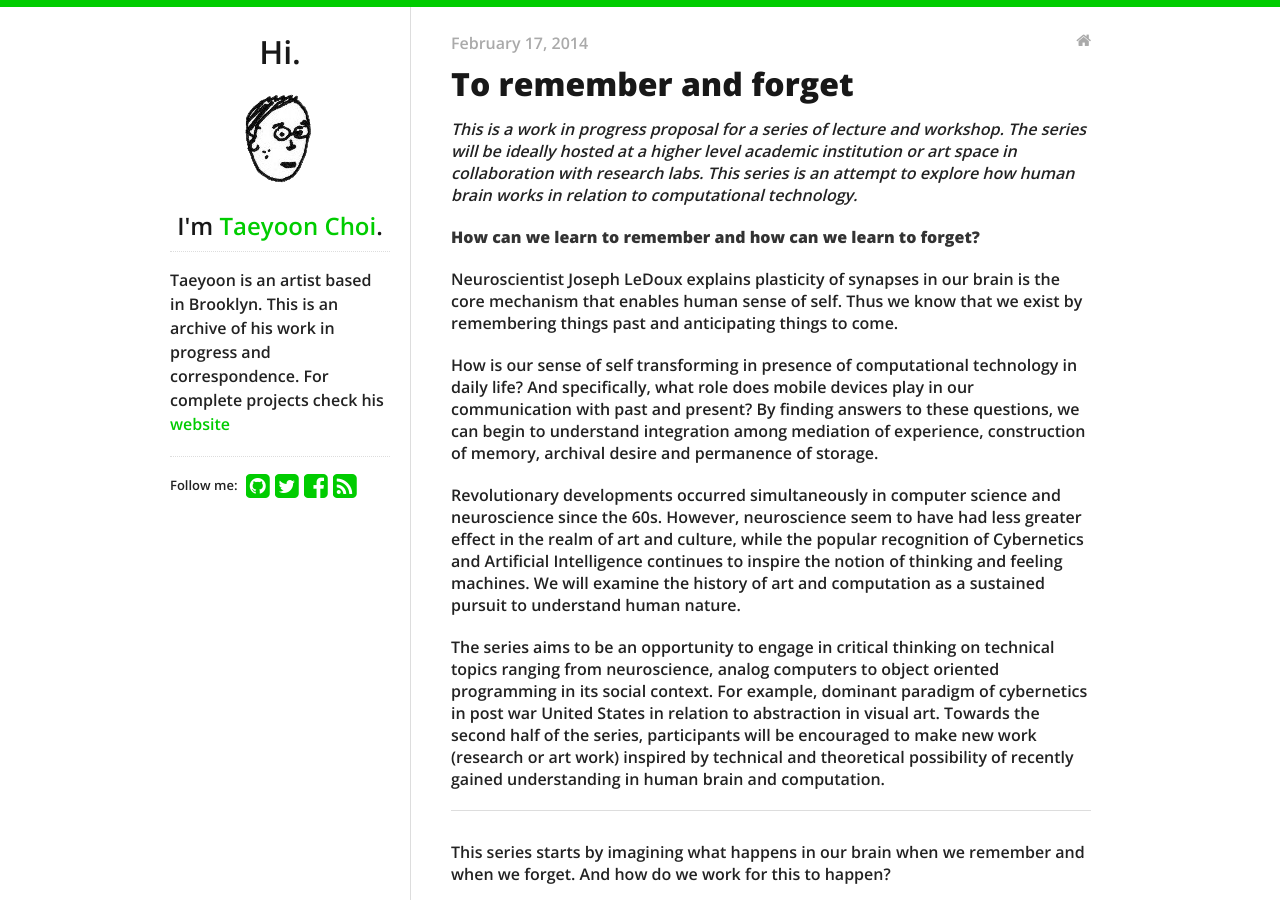
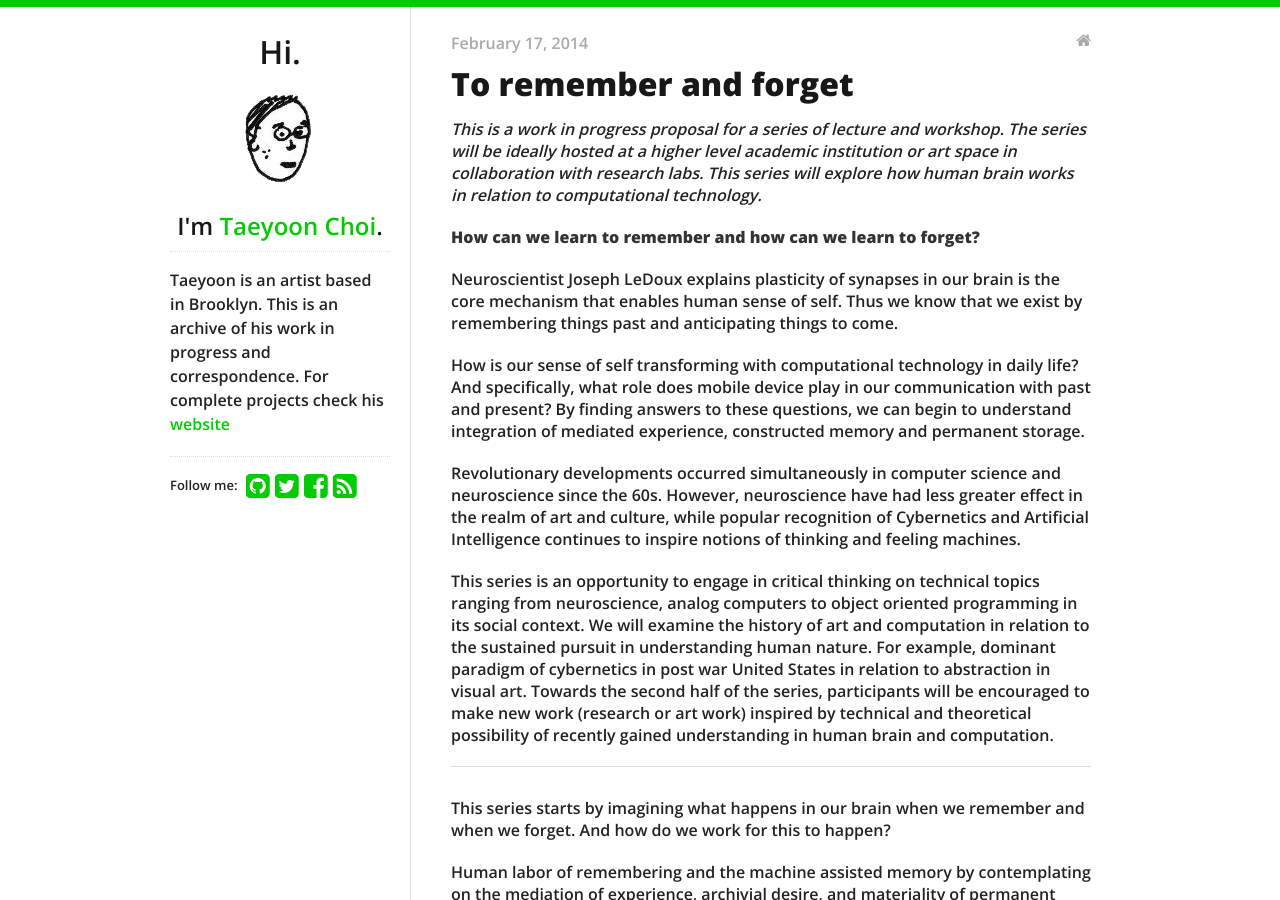
Before and after one commit to tchoi8/tchoi8.github.io, a Jekyll site: the page built from _posts/2014-02-17-memory-class.md, in a window 1280 px wide and 900 px high. Built offline with Jekyll 4.4.1, drawn with Linux system fonts in a browser that asks for light colours; nearby versions of some CDN libraries.

Commit message:
class-series

```diff
--- a/_posts/2014-02-17-memory-class.md
+++ b/_posts/2014-02-17-memory-class.md
@@ -8,17 +8,18 @@ tags:
 categories:
 - teaching
 ---
-*This is a work in progress proposal for a series of lecture and workshop. The series will be ideally hosted at a higher level academic institution or art space in collaboration with research labs. This series is an attempt to explore how human brain works in relation to computational technology.*
+*This is a work in progress proposal for a series of lecture and workshop. The series will be ideally hosted at a higher level academic institution or art space in collaboration with research labs. This series will explore how human brain works in relation to computational technology.*
 
 **How can we learn to remember and how can we learn to forget?**
 
 Neuroscientist Joseph LeDoux explains plasticity of synapses in our brain is the core mechanism that enables human sense of self. Thus we know that we exist by remembering things past and anticipating things to come.
 
-How is our sense of self transforming in presence of computational technology in daily life? And specifically, what role does mobile devices play in our communication with past and present? By finding answers to these questions, we can begin to understand integration among mediation of experience, construction of memory, archival desire and permanence of storage.
+How is our sense of self transforming with computational technology in daily life? And specifically, what role does mobile device play in our communication with past and present? By finding answers to these questions, we can begin to understand integration of mediated experience, constructed memory and permanent storage.
 
-Revolutionary developments occurred simultaneously in computer science and neuroscience since the 60s. However, neuroscience seem to have had less greater effect in the realm of art and culture, while the popular recognition of Cybernetics and Artificial Intelligence continues to inspire the notion of thinking and feeling machines. We will examine the history of art and computation as a sustained pursuit to understand human nature.
+Revolutionary developments occurred simultaneously in computer science and neuroscience since the 60s. However, neuroscience have had less greater effect in the realm of art and culture, while popular recognition of Cybernetics and Artificial Intelligence continues to inspire notions of thinking and feeling machines.
 
-The series aims to be an opportunity to engage in critical thinking on technical topics ranging from neuroscience, analog computers to object oriented programming in its social context. For example, dominant paradigm of cybernetics in post war United States in relation to abstraction in visual art. Towards the second half of the series, participants will be encouraged to make new work (research or art work) inspired by technical and theoretical possibility of recently gained understanding in human brain and computation.
+This series is an opportunity to engage in critical thinking on technical topics ranging from neuroscience, analog computers to object oriented programming in its social context. We will examine the history of art and computation in relation to the sustained pursuit in understanding human nature. For example, dominant paradigm of cybernetics in post war United States in relation to abstraction in visual art. Towards the second half of the series, participants will be encouraged to make new work (research or art work) inspired by technical and theoretical possibility of recently gained understanding in human brain and computation.
+
 
 
 ---
```
